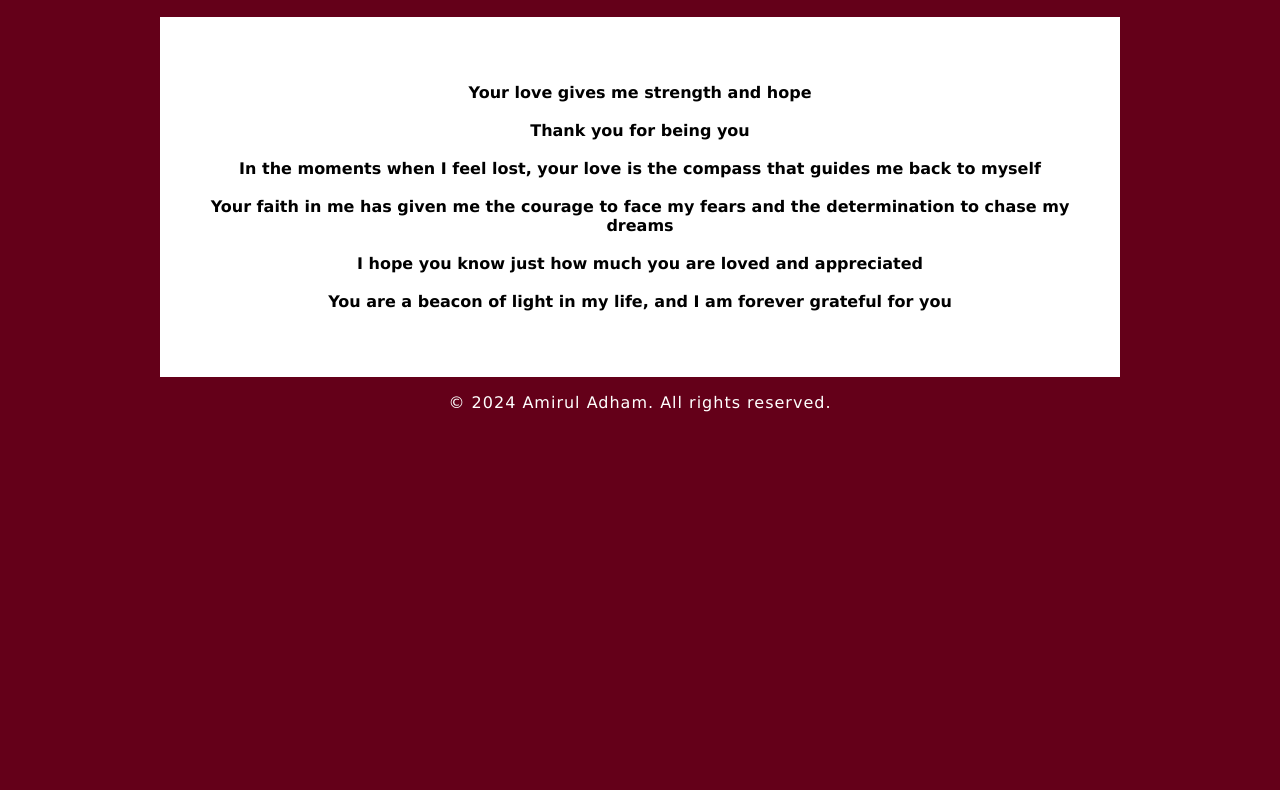
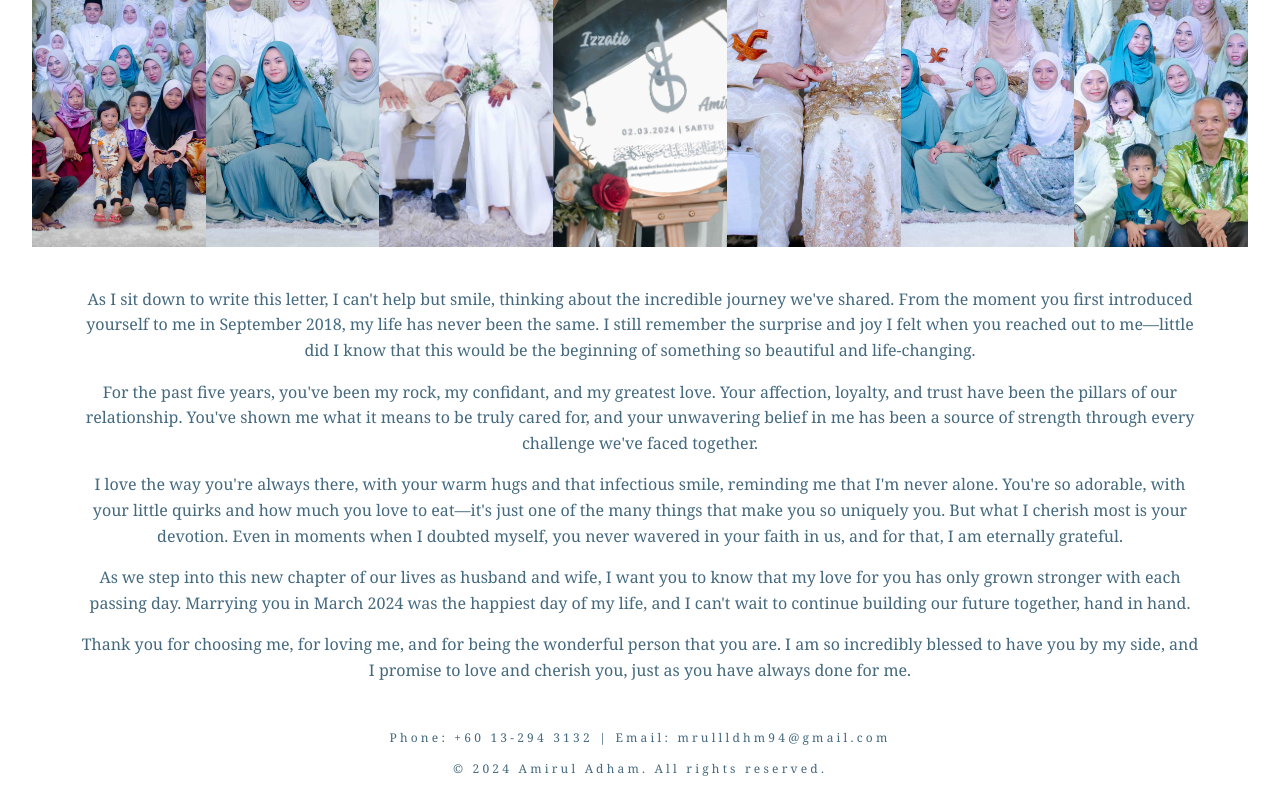
Before and after one commit to mrullldhm/assignment_surat_cinta, a plain HTML site: page index.html in a window 1280 px wide. Shown: the part 224-1014 px from the top of the page. Before the commit the page ends 800 px from the top, so only its background shows below. Drawn offline with Linux system fonts and the light colour scheme.

Commit message:
full adjustment on html and css and image

```diff
--- a/index.html
+++ b/index.html
@@ -2,97 +2,81 @@
 <html lang="en">
 
 <head>
-    <!-- Meta Information -->
     <meta charset="UTF-8">
     <meta name="viewport" content="width=device-width, initial-scale=1.0">
-    <title>Love Letter</title>
-    <style>
-        /* Reset and box-sizing for all elements */
-        * {box-sizing: border-box;}
-
-        /* Body Styles */
-        body {
-            background-color: #640019; /* Deep red background for the entire page */
-            text-align: center; /* Center all text */
-            margin: 0 auto; /* Center the body */
-            padding: 0; /* Remove padding */
-            font-family: 'Lucida Sans', 'Lucida Sans Regular', 'Lucida Grande', 'Lucida Sans Unicode', Geneva, Verdana, sans-serif; /* Font family for the text */
-        }
-
-        /* Header Styles */
-        header {
-            font-size: 3em; /* Large font size for the header */
-            color: rgb(255, 255, 255); /* White text color for the header */
-        }
-
-        /* Section Styles */
-        section {
-            width: 75%; /* Section takes 75% of the page width */
-            margin: auto; /* Center the section */
-            background-color: white; /* White background for the section */
-        }
-
-        /* Article Styles */
-        article {
-            padding: 50px; /* Padding inside the article */
-            margin: 0 auto; /* Center the article with no margin */
-            animation: letter 2.5s 1; /* Apply a one-time animation to the article over 2.5 seconds */
-        }
-
-        /* Keyframes for the letter animation */
-        @keyframes letter {
-            0% {
-                color: #640019; /* Initial color of the text matches the background */
-                margin-bottom: 150px; /* Start with a large bottom margin */
-                background-color: #640019; /* Initial background color matches the page background */
-            }
-            30% {
-                letter-spacing: 25px; /* Increase letter spacing */
-                margin-bottom: 75px; /* Reduce bottom margin */
-                background-color: #640019; /* Keep background color consistent */
-            }
-            85% {
-                letter-spacing: 8px; /* Decrease letter spacing */
-                margin-bottom: 10px; /* Almost normal bottom margin */
-                background-color: #640019; /* Keep background color consistent */
-            }
-        }
-
-        /* Footer Styles */
-        footer p {
-            color: #ffffff; /* White text color for the footer */
-            font-size: 1em; /* Standard font size */
-            letter-spacing: 1px; /* Slightly increased letter spacing */
-        }
-    </style>
+    <title>Animated Image Slider</title>
+    <link rel="stylesheet" href="style.css">
 </head>
 
 <body>
-    <!-- Header Section -->
-    <header>
-        <h1>My Love</h1> <!-- The title of the letter -->
-    </header>
+    <!-- Header with date -->
+    <header>MARCH 02, 2024</header>
 
-    <!-- Main Content Section -->
-    <section> <!-- Content of the letter -->
-        <article>
-        <strong>
-        <p>
-            Your love gives me strength and hope <br> <br>
-            Thank you for being you <br> <br>
-            In the moments when I feel lost, your love is the compass that guides me back to myself <br> <br>
-            Your faith in me has given me the courage to face my fears and the determination to chase my dreams <br> <br>
-            I hope you know just how much you are loved and appreciated <br> <br>
-            You are a beacon of light in my life, and I am forever grateful for you
-        </p>
-        </strong>
+    <!-- Main section wrapping all content except footer -->
+    <main>
+        <!-- Image slider section -->
+        <section class="image_box" aria-label="Image Slider">
+            <!-- Use figure to group images for better semantics -->
+            <figure class="image">
+                <img src="image/6.jpg" alt="Image 6"> <!-- Add alt text for accessibility -->
+            </figure>
+
+            <figure class="image">
+                <img src="image/5.jpg" alt="Image 5">
+            </figure>
+
+            <figure class="image">
+                <img src="image/4.jpg" alt="Image 4">
+            </figure>
+
+            <figure class="image">
+                <img src="image/1.jpg" alt="Image 1">
+            </figure>
+
+            <figure class="image">
+                <img src="image/9.jpg" alt="Image 9">
+            </figure>
+
+            <figure class="image">
+                <img src="image/10.jpg" alt="Image 10">
+            </figure>
+
+            <figure class="image">
+                <img src="image/11.jpg" alt="Image 11">
+            </figure>
+        </section>
+
+        <!-- Article section for the letter content -->
+        <article id="letter">
+            <!-- Grouping letter content into multiple paragraphs for readability -->
+            <p>
+                As I sit down to write this letter, I can't help but smile, thinking about the incredible journey we've shared. From the moment you first introduced yourself to me in September 2018, my life has never been the same. I still remember the surprise and joy I felt when you reached out to me—little did I know that this would be the beginning of something so beautiful and life-changing.
+            </p>
+
+            <p>
+                For the past five years, you've been my rock, my confidant, and my greatest love. Your affection, loyalty, and trust have been the pillars of our relationship. You've shown me what it means to be truly cared for, and your unwavering belief in me has been a source of strength through every challenge we've faced together.
+            </p>
+
+            <p>
+                I love the way you're always there, with your warm hugs and that infectious smile, reminding me that I'm never alone. You're so adorable, with your little quirks and how much you love to eat—it's just one of the many things that make you so uniquely you. But what I cherish most is your devotion. Even in moments when I doubted myself, you never wavered in your faith in us, and for that, I am eternally grateful.
+            </p>
+
+            <p>
+                As we step into this new chapter of our lives as husband and wife, I want you to know that my love for you has only grown stronger with each passing day. Marrying you in March 2024 was the happiest day of my life, and I can't wait to continue building our future together, hand in hand.
+            </p>
+
+            <p>
+                Thank you for choosing me, for loving me, and for being the wonderful person that you are. I am so incredibly blessed to have you by my side, and I promise to love and cherish you, just as you have always done for me.
+            </p>
         </article>
-    </section>
+    </main>
 
-    <!-- Footer Section -->
+    <!-- Footer with contact details -->
     <footer>
-        <p>&copy; 2024 Amirul Adham. All rights reserved.</p> <!-- Copyright -->
+        <p>Phone: +60 13-294 3132 | Email: mrullldhm94@gmail.com</p>
+        <p>&copy; 2024 Amirul Adham. All rights reserved.</p> <!-- Ensure correct use of copyright symbol -->
     </footer>
+
 </body>
 
 </html>
--- /dev/null
+++ b/style.css
@@ -0,0 +1,61 @@
+/* Global styles for body */
+body {
+    color: #44697e;            /* Sets the primary text color */
+    font-family: Cambria, Cochin, Georgia, Times, 'Times New Roman', serif; /* Sets the font family */
+    margin: 0;                 /* Removes default margin */
+    padding: 0;                /* Removes default padding */
+    line-height: 1.6;          /* Improves readability with better line spacing */
+}
+
+/* Header styling */
+header {
+    text-align: center;        /* Center-aligns text in the header */
+    margin: 10px auto;         /* Adds margin on the top and bottom */
+    font-size: 2rem;           /* Increases font size */
+    letter-spacing: 1rem;      /* Adds spacing between letters */
+}
+
+/* Container for the image slider */
+.image_box {
+    height: 100%;              /* Full height of container */
+    width: 100%;               /* Full width of container */
+    display: flex;             /* Flexbox layout for easy alignment */
+    margin: 0 auto;            /* Centers container horizontally */
+    box-sizing: border-box;    /* Includes padding and border in element’s width/height */
+    padding: 0 2rem;           /* Padding only on the left and right */
+}
+
+/* Individual image figure styling */
+.image {
+    margin: 0;                 /* Removes default margin */
+    flex-grow: 1;              /* Allows the image to grow and fill available space */
+    flex-basis: 0;             /* No base width for the image, let it grow */
+    transition: 1s;            /* Smooth transition on hover */
+}
+
+/* Styling for images inside figure */
+.image img {
+    height: 50vh;              /* Image height is 50% of viewport height */
+    width: 100%;               /* Full width image */
+    object-fit: cover;         /* Image covers container, potentially cropping */
+}
+
+/* Hover effect for zooming into image */
+.image:hover {
+    flex-basis: 50%;           /* Increases image width on hover */
+    transform: scale(1.0);     /* Scales the image slightly for effect */
+}
+
+/* Styling for the letter section */
+#letter {
+    text-align: center;        /* Center-aligns text in letter */
+    padding: 1rem 5rem;           /* Adds padding to the sides */
+}
+
+/* Footer styling */
+footer {
+    text-align: center;        /* Centers text in footer */
+    margin: 0 auto;            /* Centers footer content */
+    letter-spacing: 0.2rem;    /* Adds slight letter spacing */
+    font-size: 0.75rem;        /* Small font size */
+}
```
Also changed, not shown: image/1.jpg (added), image/10.jpg (added), image/11.jpg (added), image/4.jpg (added), image/5.jpg (added), image/6.jpg (added), image/9.jpg (added).
